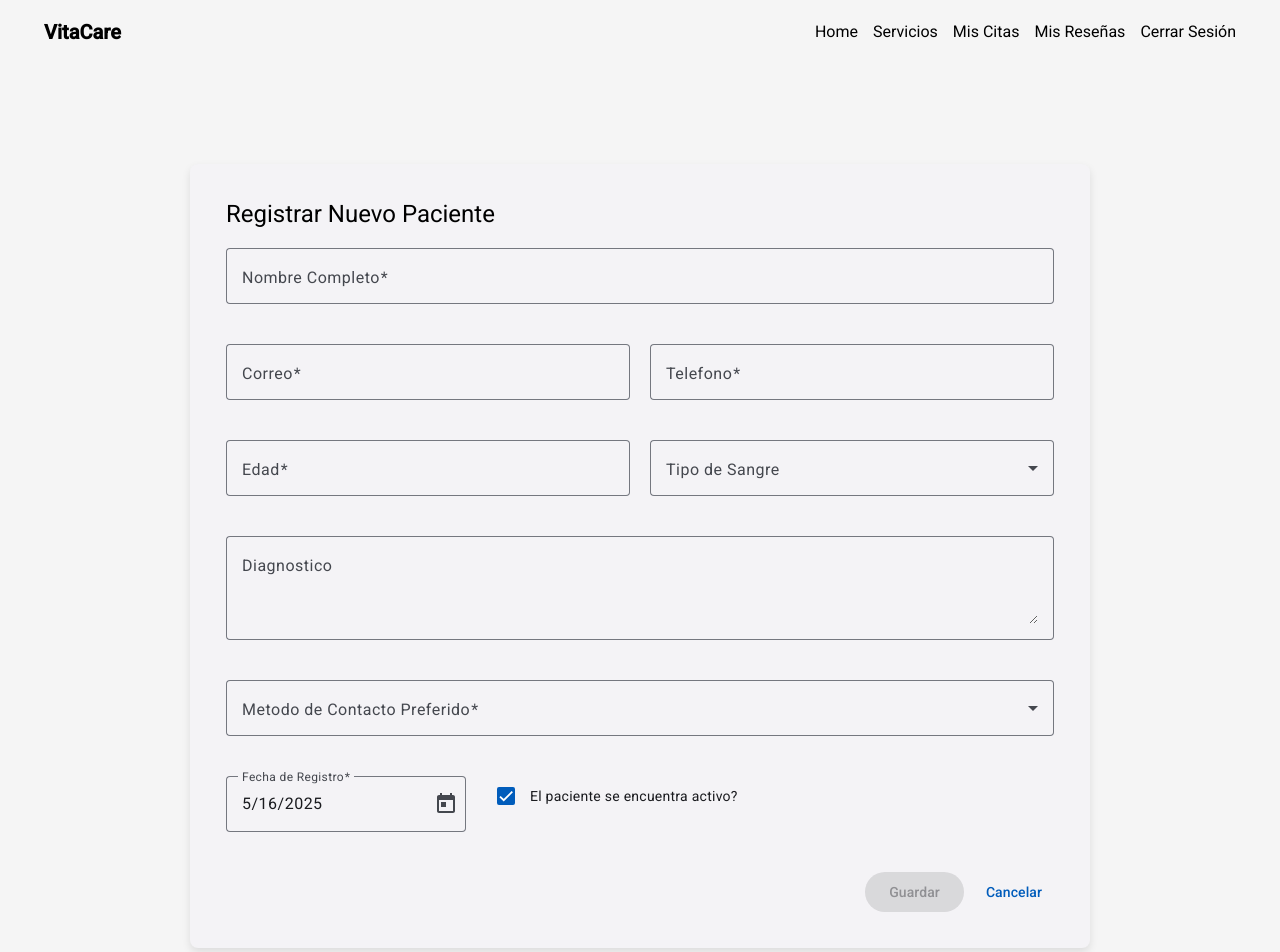
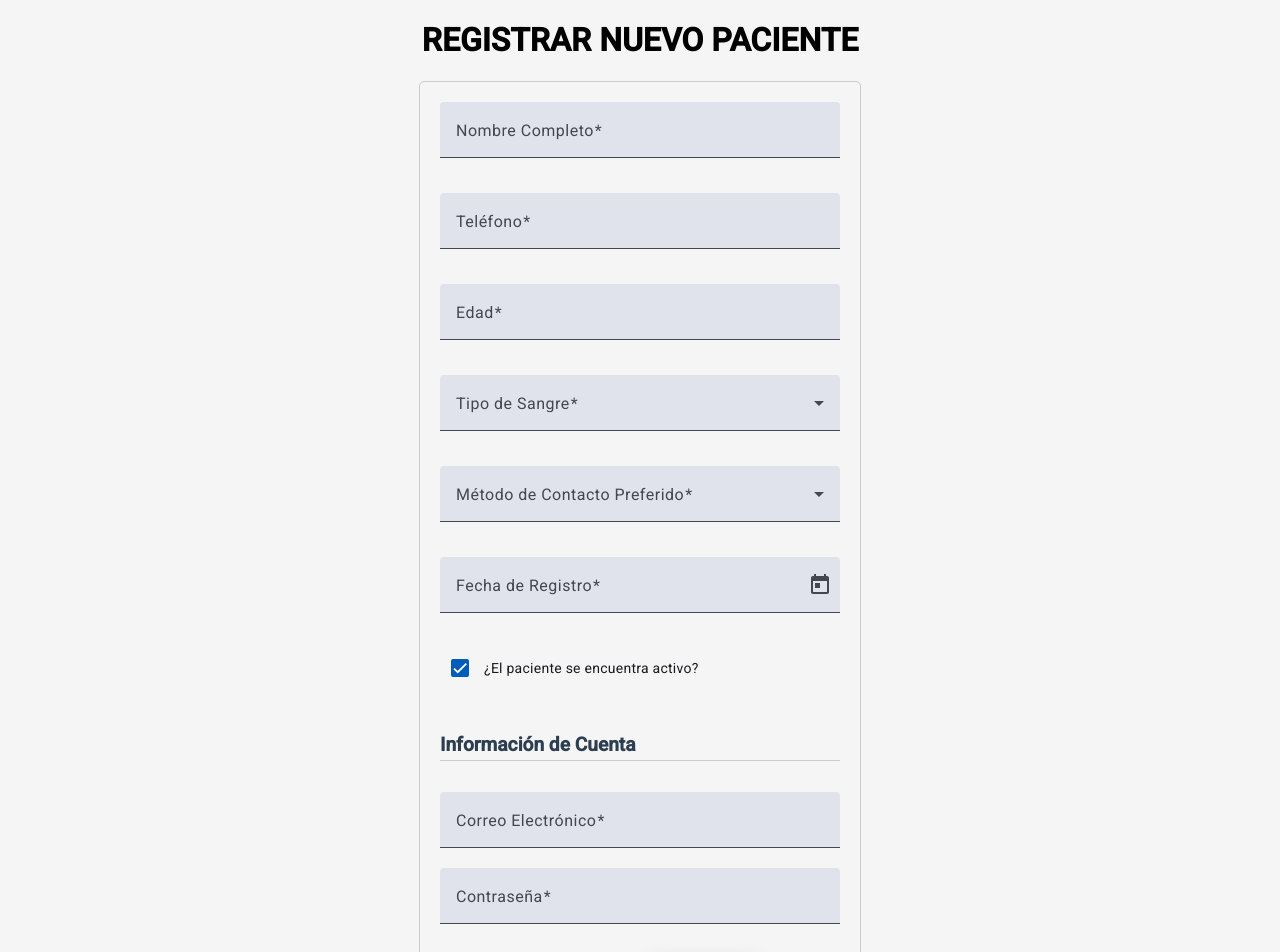
Before and after one commit to AbrahamzzZ/Directorio-Salud, an Angular app: page /pacientes-registro in a window 1280 px wide. Shown: the top 952 px of the page. Built offline with nearby package versions, Linux system fonts and the light colour scheme.

Commit message:
Se mejoro la estetica del formulario de registro/edicion

```diff
--- a/src/app/components/pages/paciente/registro-actualizacion-paciente/registro-actualizacion-paciente.component.css
+++ b/src/app/components/pages/paciente/registro-actualizacion-paciente/registro-actualizacion-paciente.component.css
@@ -1,46 +1,47 @@
-.container {
-  max-width: 900px;
-  margin: 0 auto;
+.example-form-grid {
+  display: grid;
+  grid-template-columns: 1fr;
+  gap: 15px;
+  max-width: 400px;
+  width: 90%;
+  margin: 20px auto;
   padding: 20px;
+  border: 1px solid #ccc;
+  border-radius: 5px;
 }
 
-.form-card {
-  margin: 20px 0;
-  padding: 20px;
-  border-radius: 8px;
-  box-shadow: 0 4px 8px rgba(0, 0, 0, 0.1);
+.example-form-grid h1 {
+  text-align: center;
+  margin-bottom: 20px;
 }
 
-.fila {
-  margin-bottom: 20px;
-  display: flex;
-  gap: 20px;
-  align-items: flex-start;
+.example-form-grid h2 {
+  margin-top: 30px;
+  font-size: 1.2rem;
+  color: #2c3e50;
+  border-bottom: 1px solid #ccc;
+  padding-bottom: 4px;
 }
 
-.doble {
-  display: flex;
-  gap: 20px;
+.example-section {
+  justify-self: start;
 }
 
-.completo, .doble mat-form-field {
+.buttons-container {
+  display: flex;
+  justify-content: center;
+  gap: 10px;
   width: 100%;
 }
 
-.botones {
+.example-button-container {
   display: flex;
-  gap: 10px;
-  justify-content: flex-end;
-  margin-top: 20px;
 }
 
-mat-card-title {
-  font-size: 24px;
-  margin-bottom: 20px;
+.btnCancel {
+  background-color: rgb(189, 203, 214);
 }
 
-.estado-checkbox {
-  display: flex;
-  align-items: center;
-  margin-left: 20px;
+.example-form-grid mat-form-field {
+  width: 100%;
 }
--- a/src/app/components/pages/paciente/registro-actualizacion-paciente/registro-actualizacion-paciente.component.html
+++ b/src/app/components/pages/paciente/registro-actualizacion-paciente/registro-actualizacion-paciente.component.html
@@ -1,89 +1,119 @@
-<app-header></app-header>
-<div class="container">
-  <mat-card class="form-card">
-    <mat-card-header>
-      <mat-card-title>{{ isEdit ? 'Editar Paciente' : 'Registrar Nuevo Paciente' }}</mat-card-title>
-    </mat-card-header>
+<h1>{{ isEditMode ? ('Editar Paciente' | uppercase) : ('Registrar Nuevo Paciente' | uppercase) }}</h1>
 
-    <mat-card-content>
-      <form [formGroup]="pacienteForm" (ngSubmit)="onSubmit()">
+<form class="example-form-grid" [formGroup]="pacienteForm" (ngSubmit)="onSubmit()">
 
-         <div class="fila">
-          <mat-form-field appearance="outline" class="completo">
-            <mat-label>Nombre Completo</mat-label>
-            <input matInput formControlName="nombre" placeholder="Nombre y apellidos">
-          </mat-form-field>
-        </div>
+  <mat-form-field>
+    <mat-label>Nombre Completo</mat-label>
+    <input matInput formControlName="nombre" placeholder="Nombre y apellidos">
+    @if(pacienteForm.get('nombre')?.errors?.['required']) {
+      <mat-error>El nombre es requerido</mat-error>
+    }
+    @if(pacienteForm.get('nombre')?.errors?.['pattern']) {
+      <mat-error>El nombre no debe contener números</mat-error>
+    }
+    @if(pacienteForm.get('nombre')?.errors?.['minlength']) {
+      <mat-error>El nombre debe tener al menos 3 caracteres</mat-error>
+    }
+  </mat-form-field>
 
-        <div class="fila doble">
-          <mat-form-field appearance="outline">
-            <mat-label>Correo</mat-label>
-            <input matInput formControlName="correo" placeholder="ejemplo@email.com">
-          </mat-form-field>
+  <mat-form-field>
+    <mat-label>Teléfono</mat-label>
+    <input matInput formControlName="telefono" placeholder="0987654321">
+    @if(pacienteForm.get('telefono')?.errors?.['required']) {
+      <mat-error>El teléfono es requerido</mat-error>
+    }
+    @if(pacienteForm.get('telefono')?.errors?.['pattern']) {
+      <mat-error>Debe ingresar un número de 10 dígitos</mat-error>
+    }
+  </mat-form-field>
 
-          <mat-form-field appearance="outline">
-            <mat-label>Telefono</mat-label>
-            <input matInput formControlName="telefono" placeholder="0987654321">
-          </mat-form-field>
-        </div>
+  <mat-form-field>
+    <mat-label>Edad</mat-label>
+    <input matInput type="number" placeholder="Ingrese la edad" formControlName="Edad">
+    @if(pacienteForm.get('Edad')?.errors?.['required']) {
+      <mat-error>La edad es requerida</mat-error>
+    }
+    @if(pacienteForm.get('Edad')?.errors?.['min']) {
+      <mat-error>La edad no puede ser negativa</mat-error>
+    }
+    @if(pacienteForm.get('Edad')?.errors?.['max']) {
+      <mat-error>La edad no puede ser mayor a 120 años</mat-error>
+    }
+  </mat-form-field>
 
-        <div class="fila doble">
-          <mat-form-field appearance="outline">
-            <mat-label>Edad</mat-label>
-            <input matInput type="number" formControlName="Edad">
-          </mat-form-field>
+  <mat-form-field>
+    <mat-label>Tipo de Sangre</mat-label>
+    <mat-select formControlName="tipoSangre">
+      <mat-option *ngFor="let tipo of tiposDeSangre" [value]="tipo">{{tipo}}</mat-option>
+    </mat-select>
+    @if(pacienteForm.get('tipoSangre')?.errors?.['required']) {
+      <mat-error>El tipo de sangre es requerido</mat-error>
+    }
+  </mat-form-field>
 
-          <mat-form-field appearance="outline">
-            <mat-label>Tipo de Sangre</mat-label>
-            <mat-select formControlName="tipoSangre">
-              <mat-option *ngFor="let tipo of tiposDeSangre" [value]="tipo">
-                {{tipo}}
-              </mat-option>
-            </mat-select>
-          </mat-form-field>
-        </div>
+  <mat-form-field>
+    <mat-label>Método de Contacto Preferido</mat-label>
+    <mat-select formControlName="contacto">
+      <mat-option *ngFor="let metodo of metodosContacto" [value]="metodo">{{metodo}}</mat-option>
+    </mat-select>
+    @if(pacienteForm.get('contacto')?.errors?.['required']) {
+      <mat-error>El método de contacto es requerido</mat-error>
+    }
+  </mat-form-field>
 
-        <div class="fila">
-          <mat-form-field appearance="outline" class="completo">
-            <mat-label>Diagnostico</mat-label>
-            <textarea matInput formControlName="diagnostico" rows="3" placeholder="Diagnostico preliminar"></textarea>
-          </mat-form-field>
-        </div>
+  <mat-form-field>
+    <mat-label>Fecha de Registro</mat-label>
+    <input matInput [matDatepicker]="picker" formControlName="fechaRegistro" placeholder="DD/MM/YYYY" [min]="fechaMin">
+    <mat-datepicker-toggle matIconSuffix [for]="picker"></mat-datepicker-toggle>
+    <mat-datepicker #picker></mat-datepicker>
+    @if(pacienteForm.get('fechaRegistro')?.errors?.['required']) {
+      <mat-error>La fecha es requerida</mat-error>
+    }
+  </mat-form-field>
 
-        <div class="fila">
-          <mat-form-field appearance="outline" class="completo">
-            <mat-label>Metodo de Contacto Preferido</mat-label>
-            <mat-select formControlName="contacto">
-              <mat-option *ngFor="let metodo of metodosContacto" [value]="metodo">
-                {{ metodo }}
-              </mat-option>
-            </mat-select>
-          </mat-form-field>
-        </div>
+  <section class="example-section">
+    <mat-checkbox formControlName="estado">¿El paciente se encuentra activo?</mat-checkbox>
+  </section>
 
-        <div class="fila">
-          <mat-form-field appearance="outline">
-            <mat-label>Fecha de Registro</mat-label>
-            <input matInput [matDatepicker]="picker" formControlName="fechaRegistro">
-            <mat-datepicker-toggle matSuffix [for]="picker"></mat-datepicker-toggle>
-            <mat-datepicker #picker></mat-datepicker>
-          </mat-form-field>
+  <h2>Información de Cuenta</h2>
 
-          <div class="check">
-            <mat-checkbox formControlName="estado">El paciente se encuentra activo?</mat-checkbox>
-          </div>
-        </div>
+  <div [formGroup]="cuentaForm">
+    <mat-form-field>
+      <mat-label>Correo Electrónico</mat-label>
+      <input matInput formControlName="email" placeholder="correo@ejemplo.com" type="email">
+      @if(cuentaForm.get('email')?.errors?.['required']) {
+        <mat-error>El correo electrónico es requerido</mat-error>
+      }
+      @if(cuentaForm.get('email')?.errors?.['email']) {
+        <mat-error>Debe ingresar un correo electrónico válido</mat-error>
+      }
+    </mat-form-field>
 
-        <div class="botones">
-          <button mat-raised-button color="primary" type="submit" [disabled]="pacienteForm.invalid">
-            {{ isEdit ? 'Actualizar' : 'Guardar' }}
-          </button>
-          <button mat-button type="button" (click)="onCancel()">Cancelar</button>
-        </div>
+    <mat-form-field>
+      <mat-label>Contraseña</mat-label>
+      <input matInput formControlName="password" placeholder="Contraseña" type="password">
+      @if(cuentaForm.get('password')?.errors?.['required']) {
+        <mat-error>La contraseña es requerida</mat-error>
+      }
+      @if(cuentaForm.get('password')?.errors?.['minlength']) {
+        <mat-error>La contraseña debe tener al menos 6 caracteres</mat-error>
+      }
+    </mat-form-field>
+  </div>
 
-      </form>
-    </mat-card-content>
-  </mat-card>
+  <section class="buttons-container">
+    <div class="example-button-container">
+      <button mat-fab extended type="submit" [disabled]="pacienteForm.invalid || cuentaForm.invalid">
+        <mat-icon>{{ isEditMode ? 'edit' : 'person_add' }}</mat-icon>
+        {{ isEditMode ? 'Actualizar' : 'Guardar' }}
+      </button>
+    </div>
 
-</div>
-<app-footer></app-footer>
+    <div class="example-button-container">
+      <button mat-fab extended color="warn" type="button" (click)="onCancel()" class="btnCancel">
+        <mat-icon>cancel</mat-icon>
+        Cancelar
+      </button>
+    </div>
+  </section>
+</form>
--- a/src/app/components/pages/paciente/registro-actualizacion-paciente/registro-actualizacion-paciente.component.ts
+++ b/src/app/components/pages/paciente/registro-actualizacion-paciente/registro-actualizacion-paciente.component.ts
@@ -15,54 +15,89 @@ import { ServPacientesService } from '../../../../services/servicio-paciente/ser
 import { Paciente } from '../../../../models/Paciente';
 import { HeaderComponent } from "../../../shared/header/header.component";
 import { FooterComponent } from "../../../shared/footer/footer.component";
+import { MatIconModule } from '@angular/material/icon';
+import { DialogoComponent } from '../../../shared/dialogo/dialogo.component';
+import { Cuenta } from '../../../../models/Cuenta';
+import { ServLoginService } from '../../../../services/serv-login.service';
+import { HttpClient } from '@angular/common/http';
+import { MatDialog } from '@angular/material/dialog';
+import { forkJoin } from 'rxjs';
 
 @Component({
   selector: 'app-registro-actualizacion-paciente',
   standalone: true,
   imports: [ReactiveFormsModule, CommonModule, MatInputModule, MatFormFieldModule, MatSelectModule, MatDatepickerModule, MatNativeDateModule,
-  MatButtonModule, MatRadioModule, MatCheckboxModule, MatCardModule, HeaderComponent, FooterComponent],
+  MatButtonModule, MatRadioModule, MatCheckboxModule, MatCardModule, MatIconModule],
   templateUrl: './registro-actualizacion-paciente.component.html',
   styleUrl: './registro-actualizacion-paciente.component.css'
 })
 export class RegistroActualizacionPacienteComponent implements OnInit {
+  fechaMin: Date = new Date();
   pacienteForm: FormGroup;
-  isEdit = false;
+  cuentaForm: FormGroup;
+  isEditMode = false;
   pacienteId: string | null = null;
   pacienteOriginal: Paciente | null = null;
+  cuentaOriginal: Cuenta | null = null;
   tiposDeSangre: string[] = ['A+', 'A-', 'B+', 'B-', 'AB+', 'AB-', 'O+', 'O-'];
   metodosContacto: string[] = ['email', 'llamada telefónica', 'SMS'];
+
+  private jsonUrlCuentas = 'http://localhost:3000/cuentas';
 
   constructor(
     private fb: FormBuilder,
     private pacientesService: ServPacientesService,
+    private loginService: ServLoginService,
+    private http: HttpClient,
     private route: ActivatedRoute,
-    private router: Router
+    private router: Router,
+    private dialog: MatDialog
   ) {
     this.pacienteForm = this.fb.group({
-      nombre: ['', [Validators.required, Validators.minLength(3)]],
-      correo: ['', [Validators.required, Validators.email]],
+      nombre: ['', [Validators.required, Validators.minLength(3), Validators.pattern('^[a-zA-ZáéíóúÁÉÍÓÚñÑ\\s]+$')]],
       telefono: ['', [Validators.required, Validators.pattern('^[0-9]{10}$')]],
       Edad: ['', [Validators.required, Validators.min(0), Validators.max(120)]],
-      diagnostico: [''],
       contacto: ['', Validators.required],
-      tipoSangre: [''],
-      fechaRegistro: [new Date().toISOString().split('T')[0], Validators.required],
+      tipoSangre: ['', Validators.required],
+      fechaRegistro: ['', Validators.required],
       estado: [true]
+    });
+
+    this.cuentaForm = this.fb.group({
+      email: ['', [Validators.required, Validators.email]],
+      password: ['', [Validators.required, Validators.minLength(6)]]
     });
   }
 
   ngOnInit(): void {
     this.pacienteId = this.route.snapshot.paramMap.get('id');
     if (this.pacienteId) {
-      this.isEdit = true;
+      this.isEditMode = true;
       this.pacientesService.getpacientes().subscribe(pacientes => {
         const paciente = pacientes.find(p => p.id === this.pacienteId);
         if (paciente) {
           this.pacienteOriginal = paciente;
           this.populateForm(paciente);
+          this.http.get<Cuenta[]>(this.jsonUrlCuentas).subscribe(cuentas => {
+            const cuenta = cuentas.find(c => c.pacienteId === this.pacienteId);
+            if (cuenta) {
+              this.cuentaOriginal = cuenta;
+              this.populateCuentaForm(cuenta);
+            }
+          });
         } else {
-          alert('El paciente no se encuentra registrado');
+          const dialogRef = this.dialog.open(DialogoComponent, {
+            width: '400px',
+            data: {
+              title: 'Error',
+              message: 'El paciente no se encuentra registrado',
+              isConfirmation: false
+            },
+            disableClose: true
+          });
+          dialogRef.afterClosed().subscribe(() => {
             this.router.navigate(['/admin-dashboard']);
+          });
         }
       });
     }
@@ -71,10 +106,8 @@ export class RegistroActualizacionPacienteComponent implements OnInit {
   populateForm(paciente: Paciente): void {
     this.pacienteForm.patchValue({
       nombre: paciente.nombre,
-      correo: paciente.correo,
       telefono: paciente.telefono,
       Edad: paciente.Edad,
-      diagnostico: paciente.diagnostico,
       contacto: paciente.contacto,
       tipoSangre: paciente.tipoSangre,
       fechaRegistro: paciente.fechaRegistro,
@@ -82,25 +115,113 @@ export class RegistroActualizacionPacienteComponent implements OnInit {
     });
   }
 
+  populateCuentaForm(cuenta: Cuenta): void {
+    this.cuentaForm.patchValue({
+      email: cuenta.email,
+      password: cuenta.password
+    });
+  }
+
   onSubmit(): void {
-    if (this.isEdit) {
+    const dialogRef = this.dialog.open(DialogoComponent, {
+      width: '400px',
+      data: {
+        title: 'Confirmación',
+        message: this.isEditMode ?
+          '¿Está seguro de actualizar los datos de este paciente?' :
+          '¿Está seguro de registrarse?',
+        isConfirmation: true
+      },
+      disableClose: true
+    });
+
+    dialogRef.afterClosed().subscribe(result => {
+      if (result === true) {
+        if (this.isEditMode) {
           this.updatePaciente();
         } else {
           this.addPaciente();
         }
       }
+    });
+  }
 
   addPaciente(): void {
-    const nuevo = 'p' + Date.now().toString(36) + Math.random().toString(36).substr(2, 5);
+    this.pacientesService.getpacientes().subscribe({
+      next: (pacientes) => {
+        let nextIdNumber = 1;
+        if (pacientes && pacientes.length > 0) {
+          const idNumbers = pacientes
+            .map(p => {
+              if (p.id && typeof p.id === 'string') {
+                const num = parseInt(p.id, 10);
+                return isNaN(num) ? null : num;
+              }
+              return null;
+            })
+            .filter((num): num is number => num !== null);
+
+          if (idNumbers.length > 0) {
+            nextIdNumber = Math.max(...idNumbers) + 1;
+          }
+        }
 
         const newPaciente: Paciente = {
-      id: nuevo,
+          id: nextIdNumber.toString(),
           ...this.pacienteForm.value
         };
 
-    this.pacientesService.addPatient(newPaciente).subscribe(() => {
-      alert("Paciente registrado exitosamente");
-      this.router.navigate(['/mis-pacientes'], { replaceUrl: true });
+        const newCuenta: Cuenta = {
+          id: nextIdNumber.toString(),
+          email: this.cuentaForm.value.email,
+          password: this.cuentaForm.value.password,
+          rol: 'paciente',
+          pacienteId: nextIdNumber.toString()
+        };
+
+        this.pacientesService.addPatient(newPaciente).subscribe({
+          next: () => {
+            this.loginService.registrarCuenta(newCuenta).subscribe({
+              next: () => {
+                this.router.navigate(['/login'], { replaceUrl: true });
+              },
+              error: (error) => {
+                this.dialog.open(DialogoComponent, {
+                  width: '400px',
+                  data: {
+                    title: 'Error',
+                    message: `Error al crear la cuenta: ${error.message}`,
+                    isConfirmation: false
+                  },
+                  disableClose: true
+                });
+              }
+            });
+          },
+          error: (error) => {
+            this.dialog.open(DialogoComponent, {
+              width: '400px',
+              data: {
+                title: 'Error',
+                message: `Error al registrar paciente: ${error.message}`,
+                isConfirmation: false
+              },
+              disableClose: true
+            });
+          }
+        });
+      },
+      error: (error) => {
+        this.dialog.open(DialogoComponent, {
+          width: '400px',
+          data: {
+            title: 'Error',
+            message: `Error al obtener pacientes: ${error.message}`,
+            isConfirmation: false
+          },
+          disableClose: true
+        });
+      }
     });
   }
 
@@ -109,17 +230,56 @@ export class RegistroActualizacionPacienteComponent implements OnInit {
       ...this.pacienteOriginal!,
       ...this.pacienteForm.value
     };
-    this.pacientesService.editPatient(updatedPaciente).subscribe(() => {
-      alert("El paciente se ha actualizado correctamente");
+    if (this.cuentaOriginal) {
+      const updatedCuenta: Cuenta = {
+        ...this.cuentaOriginal,
+        email: this.cuentaForm.value.email,
+        password: this.cuentaForm.value.password
+      };
+      forkJoin({
+        paciente: this.pacientesService.editPatient(updatedPaciente),
+        cuenta: this.http.put<Cuenta>(`${this.jsonUrlCuentas}/${updatedCuenta.id}`, updatedCuenta)
+      }).subscribe({
+        next: () => {
           this.router.navigate(['/mis-pacientes'], { replaceUrl: true });
+        },
+        error: (error) => {
+          this.dialog.open(DialogoComponent, {
+            width: '400px',
+            data: {
+              title: 'Error',
+              message: `Error al actualizar: ${error.message}`,
+              isConfirmation: false
+            },
+            disableClose: true
           });
+        }
+      });
+    } else {
+      this.pacientesService.editPatient(updatedPaciente).subscribe({
+        next: () => {
+          this.router.navigate(['/mis-pacientes'], { replaceUrl: true });
+        },
+        error: (error) => {
+          this.dialog.open(DialogoComponent, {
+            width: '400px',
+            data: {
+              title: 'Error',
+              message: `Error al actualizar paciente: ${error.message}`,
+              isConfirmation: false
+            },
+            disableClose: true
+          });
+        }
+      });
+    }
   }
 
   onCancel(): void {
-    if (this.isEdit) {
-      this.router.navigate(['/mis-pacientes']); // Redirigir a la tabla donde estan todos lo pacientes
+    if (this.isEditMode) {
+      this.router.navigate(['/mis-pacientes']);
     } else {
-      this.router.navigate(['/registrar']); // Redirigir a la pagina para seleccionar el tipo de usuario
+      this.router.navigate(['/registrar']);
     }
   }
 }
```
Lines whose indentation alone changed are shown as unchanged.
